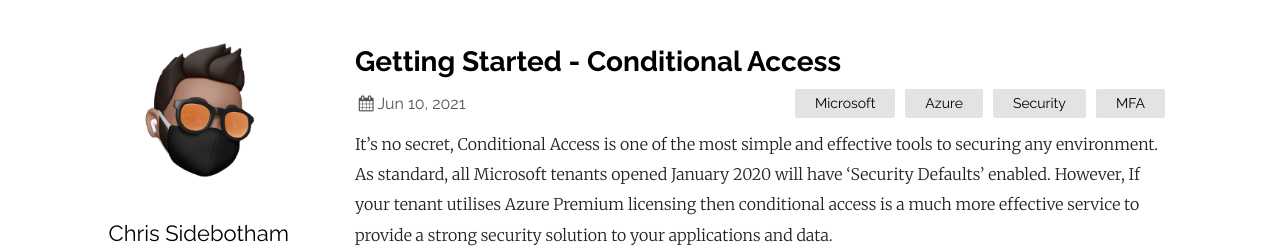
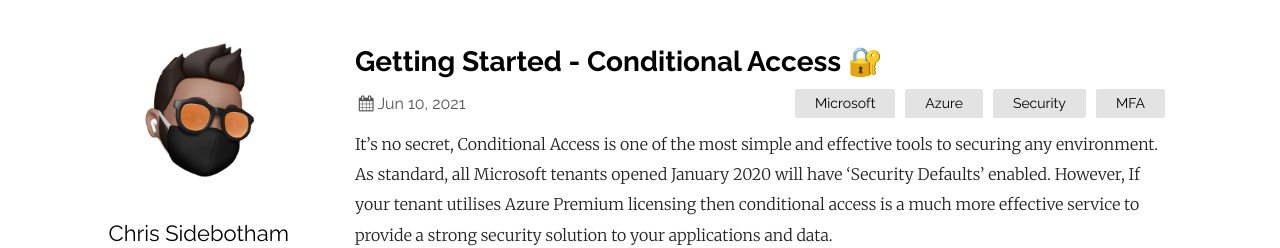
Before and after one commit to ChrisSidebotham/chrissidebotham.github.io, a Jekyll site: the page built from _posts/2021-05-04-Conditional-Access.md, in a window 1280 px wide and 900 px high. Shown: the top 248 px of the window. Built offline with Jekyll 4.4.1, drawn with Linux system fonts in a browser that asks for light colours; comment, search, counter and statistics services are not loaded.

Commit message:
Added padlock

```diff
--- a/_posts/2021-05-04-Conditional-Access.md
+++ b/_posts/2021-05-04-Conditional-Access.md
@@ -1,6 +1,6 @@
 ---
 layout: post
-title: Getting Started - Conditional Access
+title: Getting Started - Conditional Access 🔐
 date: 2021-06-10 08:00:00 +0000
 categories: Microsoft Azure Security MFA
 comments: true
```
